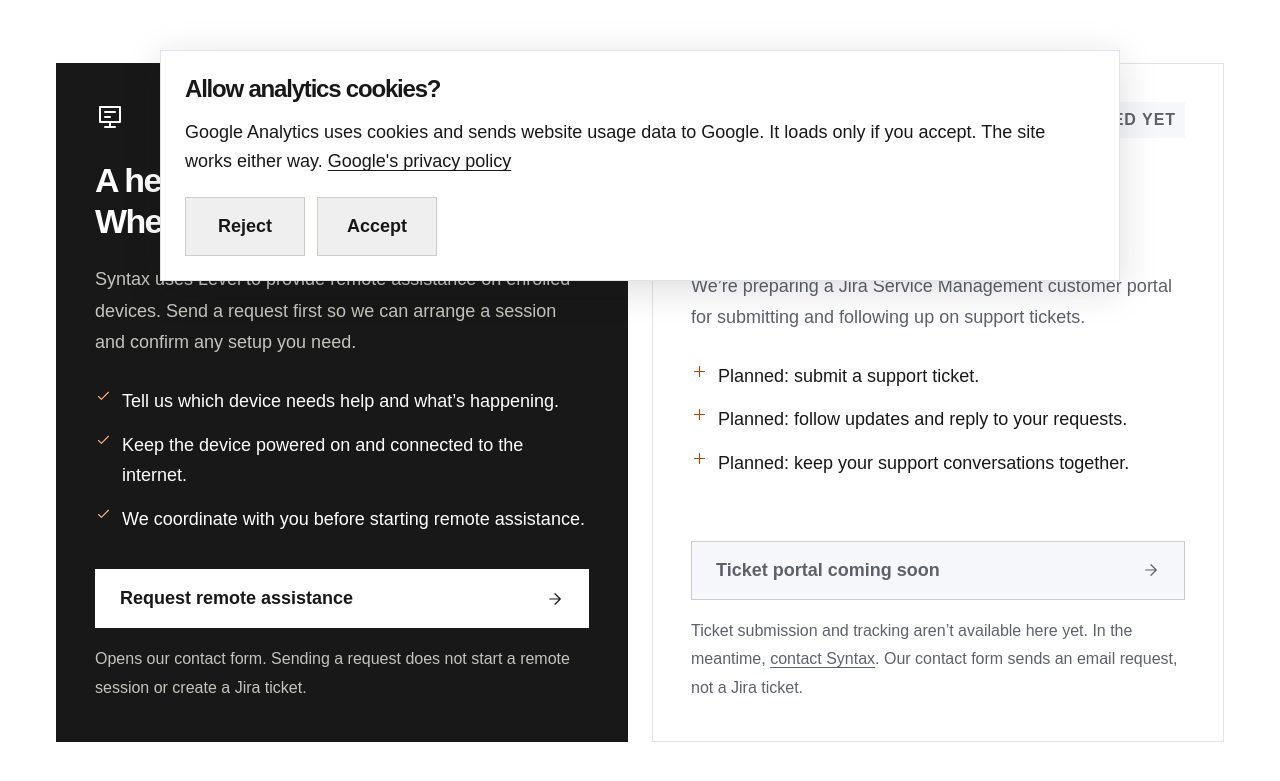
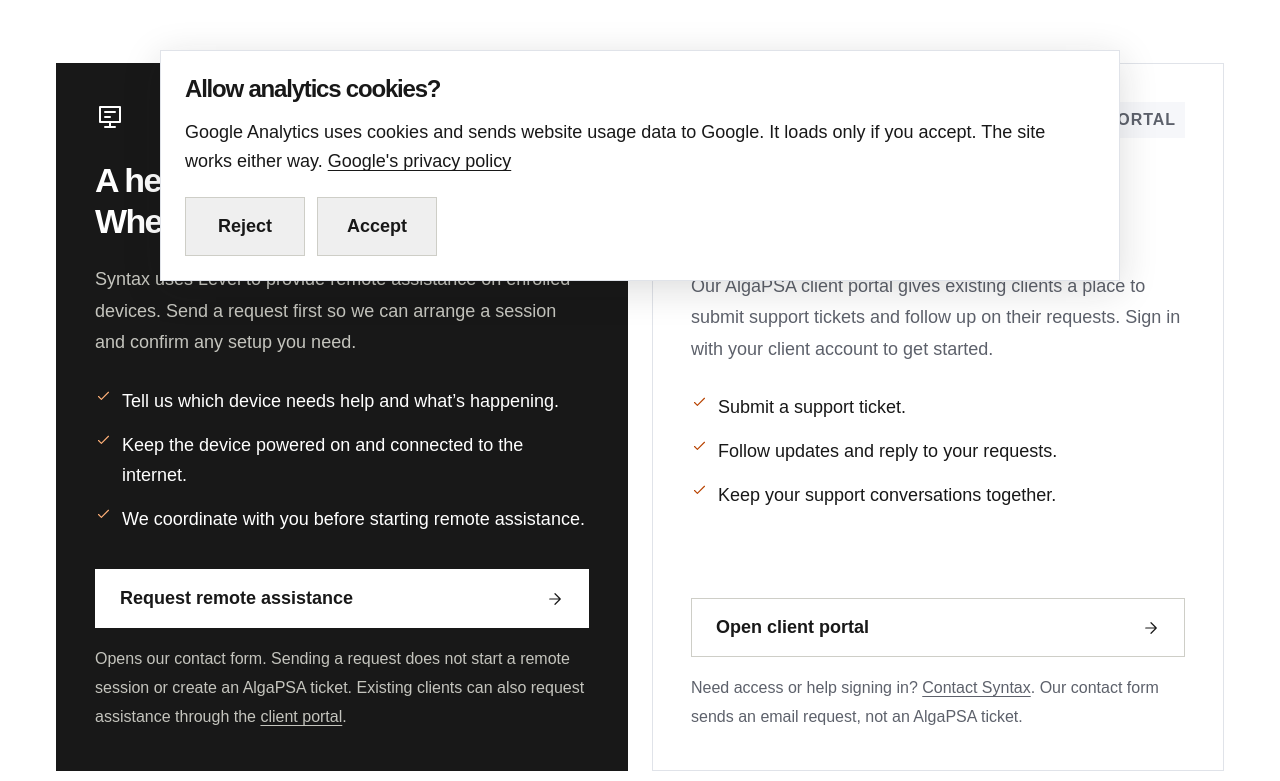
Before and after one commit to jarossnd/syntax, an Astro site: page /get-help in a window 1280 px wide. Shown: the part 499-1280 px from the top of the page. Built offline with nearby package versions, Linux system fonts and the light colour scheme; Astro itself is replaced by a stand-in of ours.

Commit message:
Updated get helpk page

```diff
--- a/src/data/business.ts
+++ b/src/data/business.ts
@@ -1,6 +1,7 @@
 export const business = {
   name: 'Syntax',
   email: 'hello@syntax.dev',
+  clientPortalUrl: 'https://portal.syntax.dev',
   serviceAreas: ['Fargo, ND', 'Moorhead, MN'],
   hours: 'Monday–Friday, 8 am–5 pm Central Time (CST/CDT)',
 } as const;
--- a/src/layouts/Layout.astro
+++ b/src/layouts/Layout.astro
@@ -14,7 +14,7 @@ interface Props {
   noindex?: boolean;
 }
 const { title, description, noindex = false } = Astro.props;
-const clientPortalUrl = 'https://portal.syntax.dev';
+const clientPortalUrl = business.clientPortalUrl;
 const links = [
   { href: '/', label: 'Home' },
   { href: '/services/', label: 'Services' },
--- a/src/pages/get-help.astro
+++ b/src/pages/get-help.astro
@@ -1,8 +1,9 @@
 ---
 import Layout from '../layouts/Layout.astro';
 import Icon from '../components/Icon.astro';
+import { business } from '../data/business';
 ---
-<Layout title="Technical Support & Remote Assistance | Syntax" description="Get technical help from Syntax. Request coordinated remote assistance for your business, and find information about our upcoming customer ticket portal.">
+<Layout title="Technical Support & Remote Assistance | Syntax" description="Get technical help from Syntax. Open the AlgaPSA client portal to submit and track support tickets, or request coordinated remote assistance through Level.">
   <section class="page-hero container">
     <p class="eyebrow"><span class="square"></span> CLIENT SUPPORT</p>
     <h1>Technical support.<br />Get back to work<span class="accent">.</span></h1>
@@ -24,22 +25,22 @@ import Icon from '../components/Icon.astro';
       </ul>
       <div class="help-card-action">
         <a class="button button-light" href="/contact/?plan=Remote%20assistance">Request remote assistance <Icon name="arrow" size={18} /></a>
-        <p class="help-caption">Opens our contact form. Sending a request does not start a remote session or create a Jira ticket.</p>
+        <p class="help-caption">Opens our contact form. Sending a request does not start a remote session or create an AlgaPSA ticket. Existing clients can also request assistance through the <a href={business.clientPortalUrl}>client portal</a>.</p>
       </div>
     </article>
 
     <article class="help-card" aria-labelledby="portal-heading">
-      <div class="card-top"><Icon name="strategy" size={30} /><span class="help-status">NOT CONNECTED YET</span></div>
+      <div class="card-top"><Icon name="strategy" size={30} /><span class="help-status">CLIENT PORTAL</span></div>
       <h2 id="portal-heading">Your support.<br />All in one place.</h2>
-      <p>We’re preparing a Jira Service Management customer portal for submitting and following up on support tickets.</p>
+      <p>Our AlgaPSA client portal gives existing clients a place to submit support tickets and follow up on their requests. Sign in with your client account to get started.</p>
       <ul class="feature-list">
-        <li><Icon name="plus" size={17} />Planned: submit a support ticket.</li>
-        <li><Icon name="plus" size={17} />Planned: follow updates and reply to your requests.</li>
-        <li><Icon name="plus" size={17} />Planned: keep your support conversations together.</li>
+        <li><Icon name="check" size={17} />Submit a support ticket.</li>
+        <li><Icon name="check" size={17} />Follow updates and reply to your requests.</li>
+        <li><Icon name="check" size={17} />Keep your support conversations together.</li>
       </ul>
       <div class="help-card-action">
-        <button class="button button-outline" type="button" disabled aria-describedby="portal-status">Ticket portal coming soon <Icon name="arrow" size={18} /></button>
-        <p class="help-caption" id="portal-status">Ticket submission and tracking aren’t available here yet. In the meantime, <a href="/contact/">contact Syntax</a>. Our contact form sends an email request, not a Jira ticket.</p>
+        <a class="button button-outline" href={business.clientPortalUrl} aria-describedby="portal-status">Open client portal <Icon name="arrow" size={18} /></a>
+        <p class="help-caption" id="portal-status">Need access or help signing in? <a href="/contact/">Contact Syntax</a>. Our contact form sends an email request, not an AlgaPSA ticket.</p>
       </div>
     </article>
   </section>
@@ -61,7 +62,7 @@ import Icon from '../components/Icon.astro';
     <div class="faq-list">
       <details><summary>Can I start a remote session from this page?<Icon name="plus" size={20} /></summary><p>No. The remote assistance button opens a request form. A Syntax technician starts the session from Level after coordinating with you; your device needs the Level agent installed and online.</p></details>
       <details><summary>Do I need to download anything?<Icon name="plus" size={20} /></summary><p>If your device is already enrolled, you don’t need a new download from this page. If setup is needed, Syntax will provide instructions directly. We do not publish installers or ask you to run installation commands here.</p></details>
-      <details><summary>Where can I check my ticket status?<Icon name="plus" size={20} /></summary><p>Our Jira Service Management portal is not connected yet. For now, use our contact form to reach Syntax. It sends an email request and does not issue a ticket number or provide ticket tracking.</p></details>
+      <details><summary>Where can I check my ticket status?<Icon name="plus" size={20} /></summary><p>Sign in to our <a href={business.clientPortalUrl}>AlgaPSA client portal</a> to view your support tickets, follow updates, and reply. If you need account access, contact Syntax. Requests sent through our website contact form are email inquiries and do not create portal tickets.</p></details>
     </div>
   </section>
 
```
Also changed, not shown: README.md.
